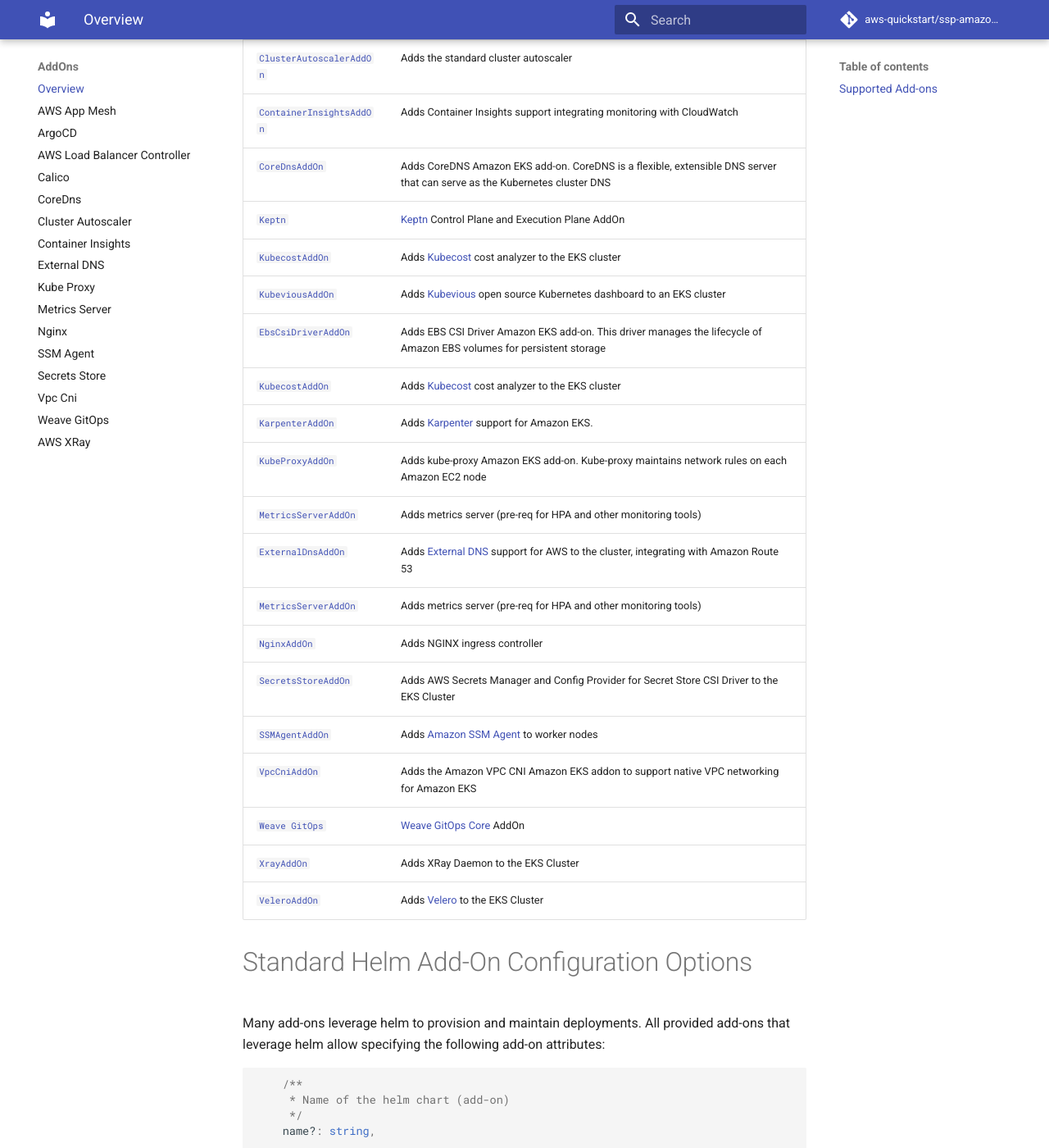
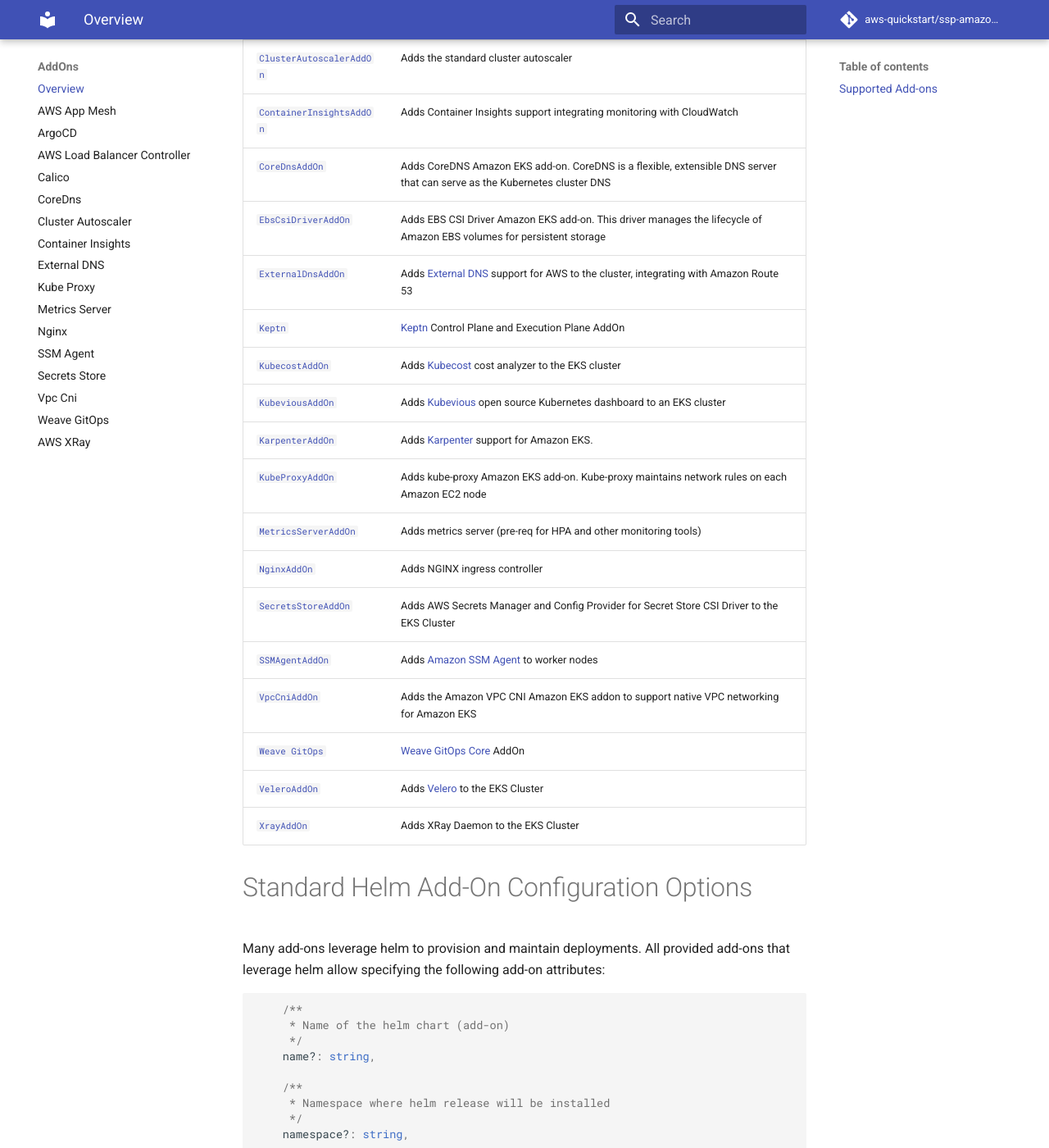
Before and after one commit to aws-quickstart/cdk-eks-blueprints, an MkDocs documentation site: the page built from docs/addons/index.md, in a window 1280 px wide and 1400 px high, scrolled down 776 px. Shown: the whole window at 82% size. Built offline with MkDocs 1.6.1 and Material for MkDocs 9.7.7, drawn with Linux system fonts in a browser that asks for light colours; comment, search, counter and statistics services are not loaded.

Commit message:
update docs and fixed error message log for secrets

```diff
--- a/docs/addons/index.md
+++ b/docs/addons/index.md
@@ -17,23 +17,21 @@
 | [`ClusterAutoscalerAddOn`](./cluster-autoscaler)                       | Adds the standard cluster autoscaler                                                                                                  |
 | [`ContainerInsightsAddOn`](./container-insights)                       | Adds Container Insights support integrating monitoring with CloudWatch                                                                |
 | [`CoreDnsAddOn`](./coredns.md)                                         | Adds CoreDNS Amazon EKS add-on. CoreDNS is a flexible, extensible DNS server that can serve as the Kubernetes cluster DNS             |
+| [`EbsCsiDriverAddOn`](./ebs-csi-driver.md)                             | Adds EBS CSI Driver Amazon EKS add-on. This driver manages the lifecycle of Amazon EBS volumes for persistent storage                 |
+| [`ExternalDnsAddOn`](./external-dns)                                   | Adds [External DNS](https://github.com/kubernetes-sigs/external-dns) support for AWS to the cluster, integrating with Amazon Route 53 |
 | [`Keptn`](https://github.com/keptn-sandbox/keptn-ssp-addons)           | [Keptn](https://keptn.sh/) Control Plane and Execution Plane AddOn |
 | [`KubecostAddOn`](./kubecost.md)                                       | Adds [Kubecost](https://kubecost.com) cost analyzer to the EKS cluster                                                                |
 | [`KubeviousAddOn`](./kubevious.md)                                     | Adds [Kubevious](https://github.com/kubevious/kubevious) open source Kubernetes dashboard to an EKS cluster                           |                  |
-| [`EbsCsiDriverAddOn`](./ebs-csi-driver.md)                             | Adds EBS CSI Driver Amazon EKS add-on. This driver manages the lifecycle of Amazon EBS volumes for persistent storage                 |
-| [`KubecostAddOn`](./kubecost.md)                                       | Adds [Kubecost](https://kubecost.com) cost analyzer to the EKS cluster                                                                |
 | [`KarpenterAddOn`](./karpenter.md)                                     | Adds [Karpenter](https://github.com/awslabs/karpenter) support for Amazon EKS.                                                        |
 | [`KubeProxyAddOn`](./kube-proxy.md)                                    | Adds kube-proxy Amazon EKS add-on. Kube-proxy maintains network rules on each Amazon EC2 node                                         |
-| [`MetricsServerAddOn`](./metrics-server.md)                            | Adds metrics server (pre-req for HPA and other monitoring tools)                                                                      |
-| [`ExternalDnsAddOn`](./external-dns)                                   | Adds [External DNS](https://github.com/kubernetes-sigs/external-dns) support for AWS to the cluster, integrating with Amazon Route 53 |
 | [`MetricsServerAddOn`](./metrics-server)                               | Adds metrics server (pre-req for HPA and other monitoring tools)                                                                      |
 | [`NginxAddOn`](./nginx.md)                                             | Adds NGINX ingress controller                                                                                                         |
 | [`SecretsStoreAddOn`](./secrets-store.md)                              | Adds AWS Secrets Manager and Config Provider for Secret Store CSI Driver to the EKS Cluster                                           |
 | [`SSMAgentAddOn`](./ssm-agent.md)                                      | Adds [Amazon SSM Agent](https://docs.aws.amazon.com/systems-manager/latest/userguide/ssm-agent.html) to worker nodes                  |
 | [`VpcCniAddOn`](./vpc-cni.md)                                          | Adds the Amazon VPC CNI Amazon EKS addon to support native VPC networking for Amazon EKS                                              |
 | [`Weave GitOps`](https://github.com/weaveworks/weave-gitops-ssp-addon) | [Weave GitOps Core](https://www.weave.works/product/gitops-core/) AddOn                                                               |
+| [`VeleroAddOn`](./velero.md)                                           | Adds [Velero](https://velero.io/) to the EKS Cluster                                                                                  |
 | [`XrayAddOn`](./xray)                                                  | Adds XRay Daemon to the EKS Cluster                                                                                                   |
-| [`VeleroAddOn`](./velero.md)                                           | Adds [Velero](https://velero.io/) to the EKS Cluster                                                                                  |
 
 # Standard Helm Add-On Configuration Options
 
```
Also changed, not shown: 1 other file.
